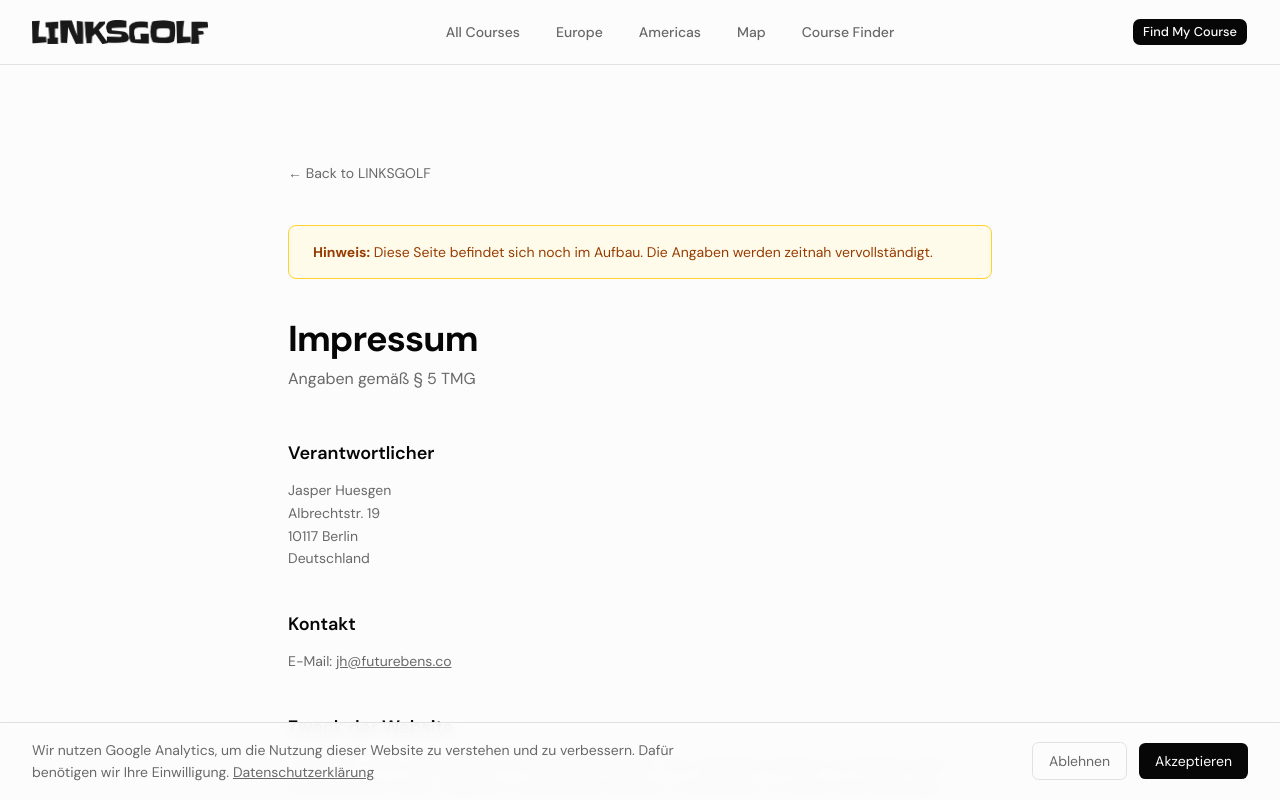
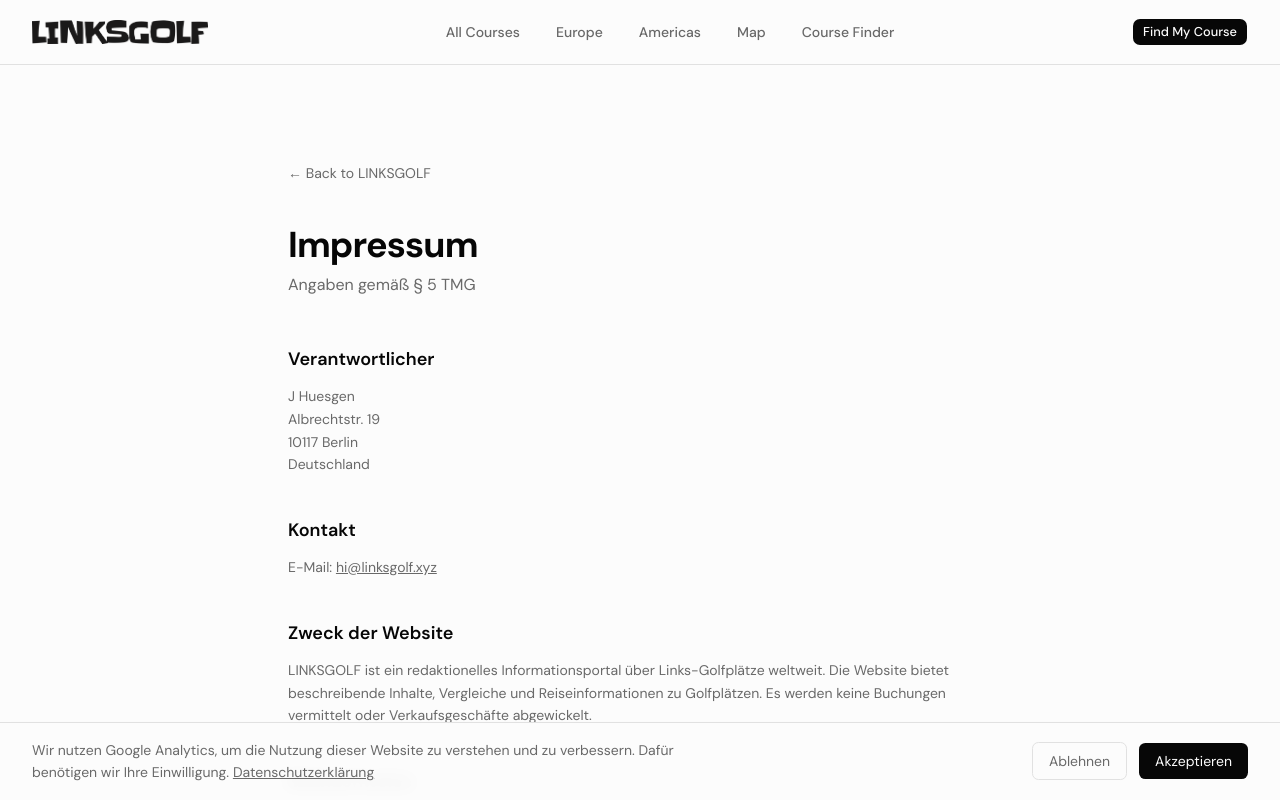
Before and after one commit to jasphues/linksgolf, a Next.js app: page /impressum in a window 1280 px wide. Shown: the top 800 px of the page. Built offline with nearby package versions, Linux system fonts and the light colour scheme.

Commit message:
Update Impressum: remove draft notice, fix name and email
Co-Authored-By: Claude Sonnet 4.6 <noreply@anthropic.com>

```diff
--- a/src/app/datenschutz/page.tsx
+++ b/src/app/datenschutz/page.tsx
@@ -30,7 +30,7 @@ export default function DatenschutzPage() {
             Jasper Huesgen<br />
             Albrechtstr. 19<br />
             10117 Berlin<br />
-            E-Mail: <a href="mailto:jh@futurebens.co" className="underline hover:text-foreground">jh@futurebens.co</a>
+            E-Mail: <a href="mailto:hi@linksgolf.xyz" className="underline hover:text-foreground">hi@linksgolf.xyz</a>
           </p>
         </div>
 
@@ -141,7 +141,7 @@ export default function DatenschutzPage() {
           </ul>
           <p className="text-muted-foreground mt-3">
             Für Anfragen zu Ihren Datenschutzrechten wenden Sie sich bitte an:{" "}
-            <a href="mailto:jh@futurebens.co" className="underline hover:text-foreground">jh@futurebens.co</a>
+            <a href="mailto:hi@linksgolf.xyz" className="underline hover:text-foreground">hi@linksgolf.xyz</a>
           </p>
         </div>
 
--- a/src/app/impressum/page.tsx
+++ b/src/app/impressum/page.tsx
@@ -18,11 +18,6 @@ export default function ImpressumPage() {
         </Link>
       </div>
 
-      {/* Draft notice */}
-      <div className="mb-10 rounded-lg border border-amber-300 bg-amber-50 px-6 py-4 text-sm text-amber-800">
-        <strong>Hinweis:</strong> Diese Seite befindet sich noch im Aufbau. Die Angaben werden zeitnah vervollständigt.
-      </div>
-
       <h1 className="text-4xl font-bold tracking-tight mb-2">Impressum</h1>
       <p className="text-muted-foreground mb-12">Angaben gemäß § 5 TMG</p>
 
@@ -32,7 +27,7 @@ export default function ImpressumPage() {
         <div>
           <h2 className="text-lg font-semibold mb-3">Verantwortlicher</h2>
           <p className="text-muted-foreground">
-            Jasper Huesgen<br />
+            J Huesgen<br />
             Albrechtstr. 19<br />
             10117 Berlin<br />
             Deutschland
@@ -43,7 +38,7 @@ export default function ImpressumPage() {
         <div>
           <h2 className="text-lg font-semibold mb-3">Kontakt</h2>
           <p className="text-muted-foreground">
-            E-Mail: <a href="mailto:jh@futurebens.co" className="underline hover:text-foreground">jh@futurebens.co</a>
+            E-Mail: <a href="mailto:hi@linksgolf.xyz" className="underline hover:text-foreground">hi@linksgolf.xyz</a>
           </p>
         </div>
 
```
